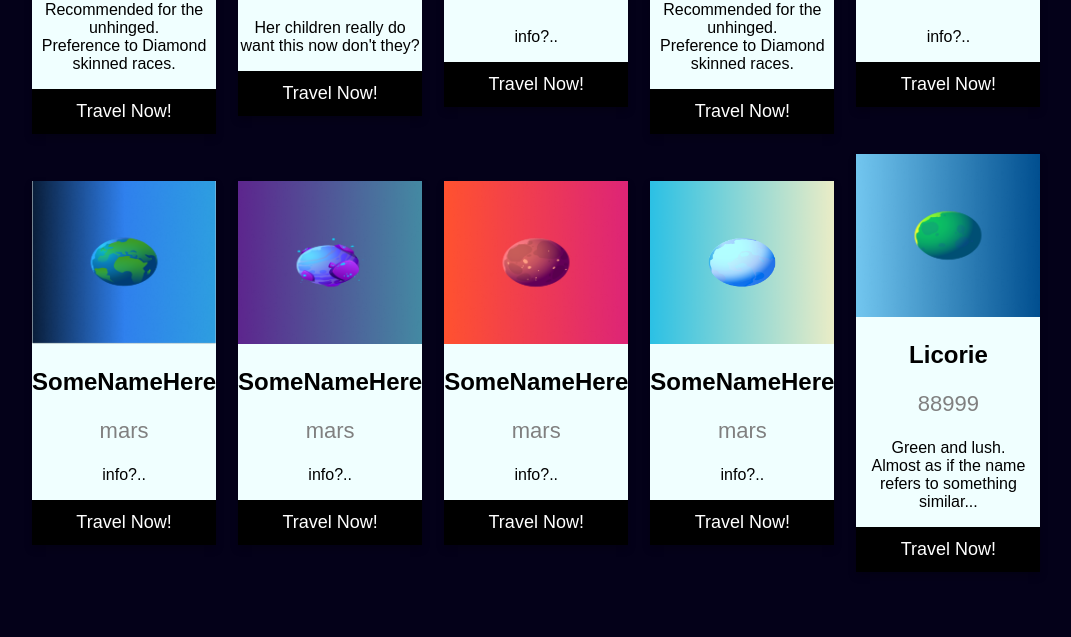
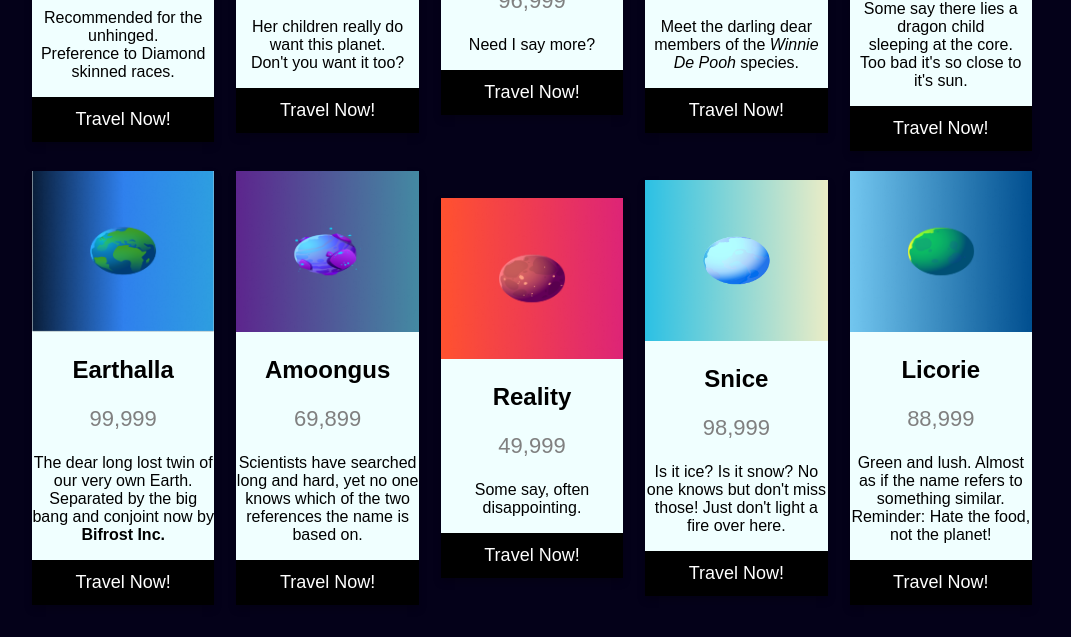
Before and after one commit to xditya/Bifrost, a Flask app: page / in a window 1280 px wide. Shown: the part 397-1034 px from the top of the page, without its empty margins (116-1187 px from the left). Before the commit the page ends 969 px from the top, so only its background shows below. Run offline with Flask 2, Linux system fonts and the light colour scheme.

Commit message:
final touches done...?

```diff
--- a/templates/index.html
+++ b/templates/index.html
@@ -25,74 +25,73 @@
             <img src="../static/2.png" alt="Portal 2" style="width: 100%" />
             <h2>Daenerys</h2>
             <p class="price">779,999</p>
-            <p>Her children really do want this now don't they?</p>
+            <p>Her children really do want this planet. <br>Don't you want it too?</p>
             <p><button onclick="location.href=`/portal?id=2`" type="button">Travel
                 Now!</button></p>
           </div></td>
         <td><div class="card">
             <img src="../static/3.png" alt="Portal 3" style="width: 100%" />
-            <h2>Mars</h2>
-            <p class="price">96999</p>
-            <p>info?..</p>
+            <h2>Wine</h2>
+            <p class="price">96,999</p>
+            <p>Need I say more?</p>
             <p><button onclick="location.href=`/portal?id=3`" type="button">Travel
                 Now!</button></p>
           </div></td>
         <td><div class="card">
             <img src="../static/4.png" alt="Portal 4" style="width: 100%" />
-            <h2>Hydrargyrum</h2>
-            <p class="price">58999</p>
-            <p>Recommended for the unhinged.<br>Preference to Diamond skinned
-              races.</p>
+            <h2>Medovyy</h2>
+            <p class="price">155,999</p>
+            <p>Meet the darling dear members of the <i>Winnie De Pooh</i> species.</p>
             <p><button onclick="location.href=`/portal?id=4`" type="button">Travel
                 Now!</button></p>
           </div></td>
         <td><div class="card">
             <img src="../static/5.png" alt="Portal 5" style="width: 100%" />
-            <h2>SomeNameHere</h2>
-            <p class="price">mars</p>
-            <p>info?..</p>
+            <h2>Omu Lette</h2>
+            <p class="price">125,999</p>
+            <p>Some say there lies a dragon child<br>sleeping at the core.<br>Too bad it's so close to it's sun.</p>
             <p><button onclick="location.href=`/portal?id=5`" type="button">Travel
                 Now!</button></p>
           </div></td>
       </tr>
       <tr><td><div class="card">
             <img src="../static/6.png" alt="Portal 6" style="width: 100%" />
-            <h2>SomeNameHere</h2>
-            <p class="price">mars</p>
-            <p>info?..</p>
+            <h2>Earthalla</h2>
+            <p class="price">99,999</p>
+            <p>The dear long lost twin of our very own Earth.<br>Separated by the big bang and conjoint now by<br> <b>Bifrost Inc.</b></p>
             <p><button onclick="location.href=`/portal?id=6`" type="button">Travel
                 Now!</button></p>
           </div></td>
         <td><div class="card">
             <img src="../static/7.png" alt="Portal 7" style="width: 100%" />
-            <h2>SomeNameHere</h2>
-            <p class="price">mars</p>
-            <p>info?..</p>
+            <h2>Amoongus</h2>
+            <p class="price">69,899</p>
+            <p>Scientists have searched long and hard, yet no one knows which of the two references the name is based on.</p>
             <p><button onclick="location.href=`/portal?id=7`" type="button">Travel
                 Now!</button></p>
           </div></td>
         <td><div class="card">
             <img src="../static/8.png" alt="Portal 8" style="width: 100%" />
-            <h2>SomeNameHere</h2>
-            <p class="price">mars</p>
-            <p>info?..</p>
+            <h2>Reality</h2>
+            <p class="price">49,999</p>
+            <p>Some say, often disappointing.</p>
             <p><button onclick="location.href=`/portal?id=8`" type="button">Travel
                 Now!</button></p>
           </div></td>
         <td><div class="card">
             <img src="../static/9.png" alt="Portal 9" style="width: 100%" />
-            <h2>SomeNameHere</h2>
-            <p class="price">mars</p>
-            <p>info?..</p>
+            <h2>Snice</h2>
+            <p class="price">98,999</p>
+            <p>Is it ice? Is it snow? No one knows but don't miss those! Just don't light a fire over here.</p>
             <p><button onclick="location.href=`/portal?id=9`" type="button">Travel
                 Now!</button></p>
           </div></td>
         <td><div class="card">
             <img src="../static/10.png" alt="Portal 10" style="width: 100%" />
             <h2>Licorie</h2>
-            <p class="price">88999</p>
-            <p>Green and lush. <br>Almost as if the name refers to something
-              similar...</p>
+            <p class="price">88,999</p>
+            <p>Green and lush. Almost as if the name refers to something
+              similar. <br>Reminder: Hate the food, not the planet!</p>
             <p><button onclick="location.href=`/portal?id=10`" type="button">Travel
                 Now!</button></p>
           </div></td></tr>
```
